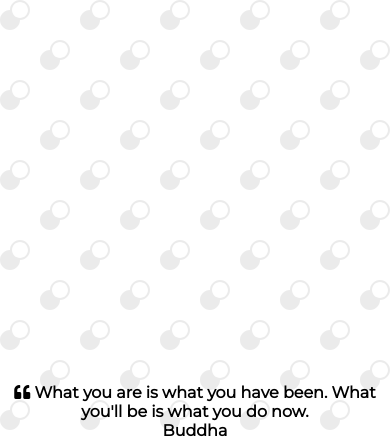
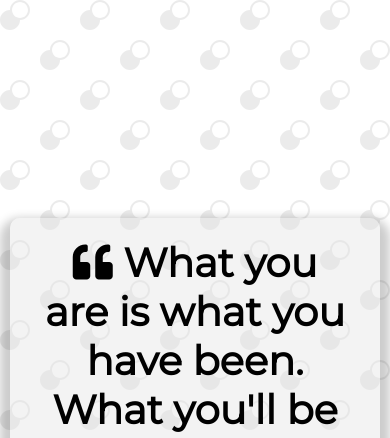
Before and after one commit to Jason-Donmoyer/ZTM-Quote-Generator, a plain HTML site: page index.html in a window 390 px wide. Shown: the top 438 px of the page. Drawn offline with Linux system fonts and the light colour scheme.

Commit message:
CSS: --styles for quotes and containers --styles for tablet and mobile

```diff
--- a/styles.css
+++ b/styles.css
@@ -1,4 +1,15 @@
+/*************************/
+       /* IMPORTS */
+/*************************/
+
+/* Fonts */
 @import url('https://fonts.googleapis.com/css2?family=Montserrat&display=swap');
+
+
+/*************************/
+    /* MAIN STYLES */
+/*************************/
+
 
 html {
   box-sizing: border-box;
@@ -17,3 +28,58 @@ display: flex;
   align-items: center;
   justify-content: center;
 }
+
+
+.quote-container {
+  width: auto;
+  max-width: 900px;
+  padding: 20px 30px;
+  border-radius: 10px;
+  background-color: rgba(225, 225, 225, 0.4);
+  box-shadow: 0 10px 10px 10px rgba(0, 0, 0, 0.2);
+}
+
+
+.quote-text {
+  font-size: 2.75rem;
+}
+
+
+.long-quote {
+  font-size: 2rem;
+}
+
+
+.fa-quote {
+  font-size: 4rem;
+}
+
+
+.quote-author {
+  margin-top: 15px;
+  font-size: 2rem;
+  font-weight: 400;
+  font-style: italic;
+}
+
+
+
+/*************************/
+    /* MEDIA QUERIES */
+/*************************/
+
+/* Tablet or Smaller */
+
+@media screen and (max-width: 1000px) {
+
+  /* Quote Container */
+  .quote-container {
+    margin: auto 10px;
+  }
+
+  /* Quote Text */
+  .quote-text {
+    font-size: 2.5rem;
+  }
+
+}
```
Lines whose indentation alone changed are shown as unchanged.
